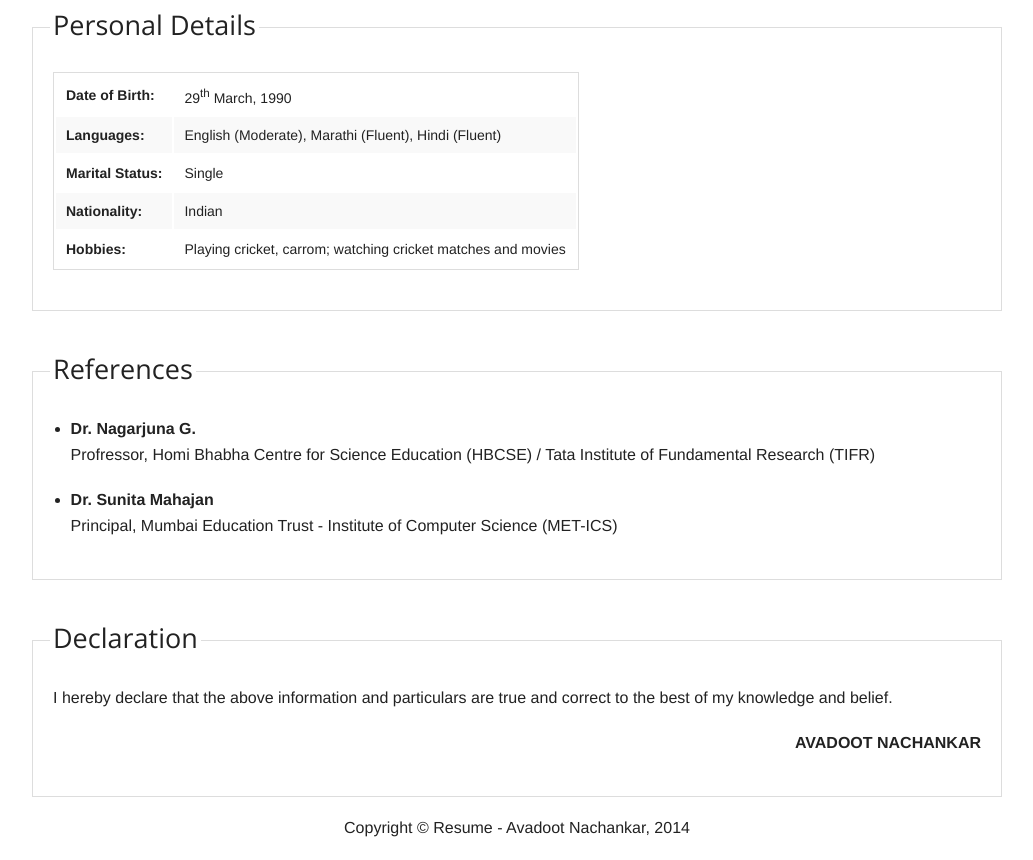
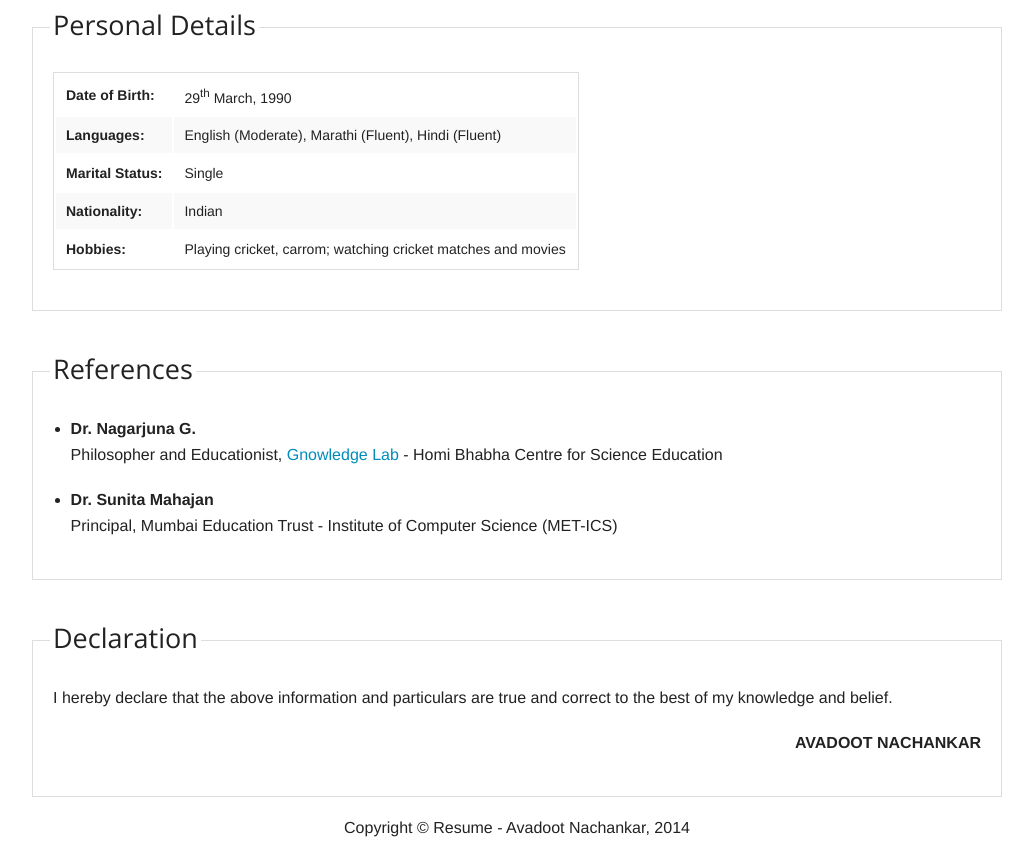
Before and after one commit to AvadootNachankar/AvadootNachankar.github.io, a plain HTML site: page html5/index-modified.html in a window 1280 px wide. Shown: the part 2321-3181 px from the top of the page, without its empty margins (123-1156 px from the left). Drawn offline with nearby package versions, Linux system fonts and the light colour scheme.

Commit message:
Minor changes to content.

```diff
--- a/html5/index-modified.html
+++ b/html5/index-modified.html
@@ -241,7 +241,7 @@
 	      <li>
 		<p>
 		  <b>Dr. Nagarjuna G.</b><br/>
-		  Profressor, Homi Bhabha Centre for Science Education (HBCSE) / Tata Institute of Fundamental Research (TIFR)
+		  Philosopher and Educationist, <a href="http://lab.gnowledge.org">Gnowledge Lab</a> - Homi Bhabha Centre for Science Education
 		</p>
 	      </li>
 	      <li>
```
